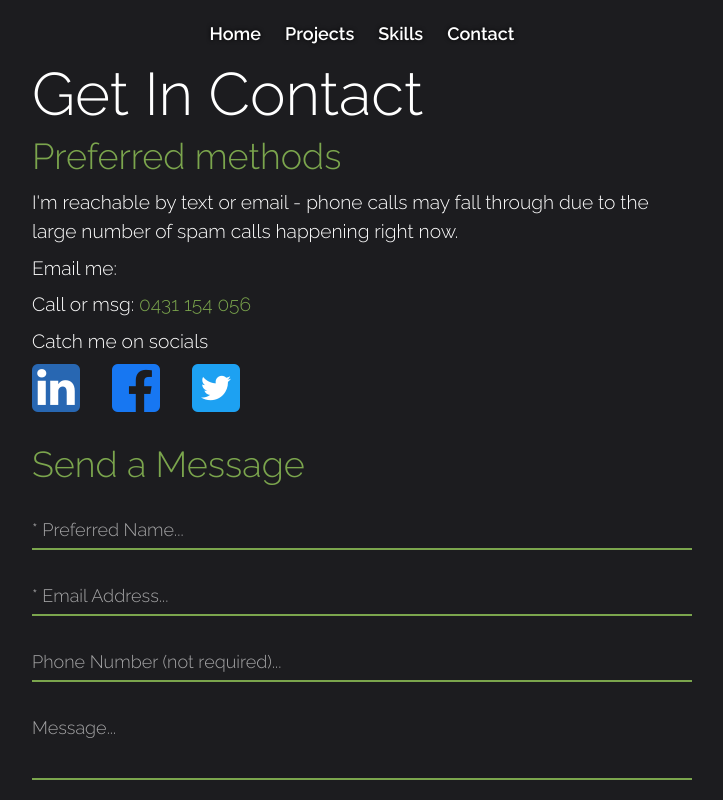
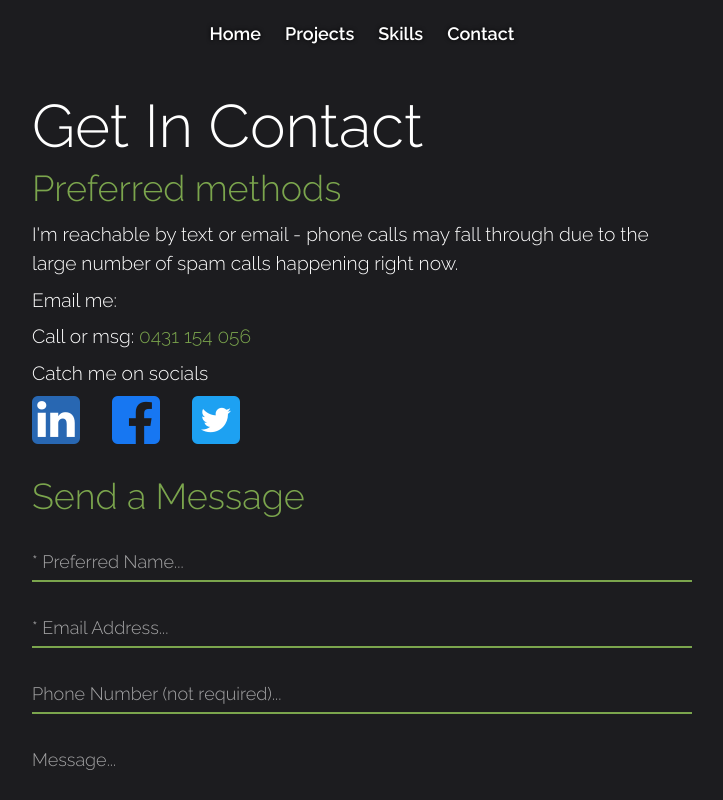
Before and after one commit to bradbrad88/portfolio-client, a React (Create React App) app: page /contact in a window 1280 px wide. Shown: the top 800 px of the page, without its empty margins (278-1001 px from the left). Built offline with nearby package versions, Linux system fonts and the light colour scheme.

Commit message:
Main margin top spacer issue

```diff
--- a/src/components/elements/Main.tsx
+++ b/src/components/elements/Main.tsx
@@ -1,6 +1,8 @@
 const Main = ({ children }: { children?: React.ReactNode }) => {
   return (
-    <main className="text-white max-w-[700px] mx-auto mb-10 px-5 w-full">{children}</main>
+    <main className="text-white max-w-[700px] mx-auto sm:mt-16 mb-10 px-5 w-full">
+      {children}
+    </main>
   );
 };
 export default Main;
--- a/src/components/elements/NavbarSpacer.tsx
+++ /dev/null
@@ -1,5 +0,0 @@
-const NavbarSpacer = () => {
-  return <hr className="border-none sm:my-8" />;
-};
-
-export default NavbarSpacer;
--- a/src/pages/contact/ContactPage.tsx
+++ b/src/pages/contact/ContactPage.tsx
@@ -4,12 +4,10 @@ import Main from "components/elements/Main";
 import Section from "components/elements/Section";
 import H1 from "components/elements/H1";
 import H2 from "components/elements/H2";
-import NavbarSpacer from "components/elements/NavbarSpacer";
 
 const ContactPage = () => {
   return (
     <Main>
-      <NavbarSpacer />
       <Section>
         <H1>Get In Contact</H1>
         <H2>Preferred methods</H2>
--- a/src/pages/projects/ProjectView.tsx
+++ b/src/pages/projects/ProjectView.tsx
@@ -3,7 +3,6 @@ import useProject from "hooks/useProject";
 import ProjectDetails from "./ProjectDetails";
 import { Project } from "data/projects";
 import Main from "components/elements/Main";
-import NavbarSpacer from "components/elements/NavbarSpacer";
 import Section from "components/elements/Section";
 import H1 from "components/elements/H1";
 
@@ -15,7 +14,6 @@ const ProjectView = ({ projects }: Proptypes) => {
 
   return (
     <Main>
-      <NavbarSpacer />
       <Section>
         <H1>Projects</H1>
         {project && <ProjectDetails project={project} />}
--- a/src/pages/skills/Skills.tsx
+++ b/src/pages/skills/Skills.tsx
@@ -3,7 +3,6 @@ import Skill from "./Skill";
 import Main from "components/elements/Main";
 import Section from "components/elements/Section";
 import H1 from "components/elements/H1";
-import NavbarSpacer from "components/elements/NavbarSpacer";
 
 // import "stylesheets/Skills.scss";
 
@@ -13,7 +12,6 @@ const Skills = () => {
   };
   return (
     <Main>
-      <NavbarSpacer />
       <Section>
         <H1>Skills</H1>
         <p>
```
